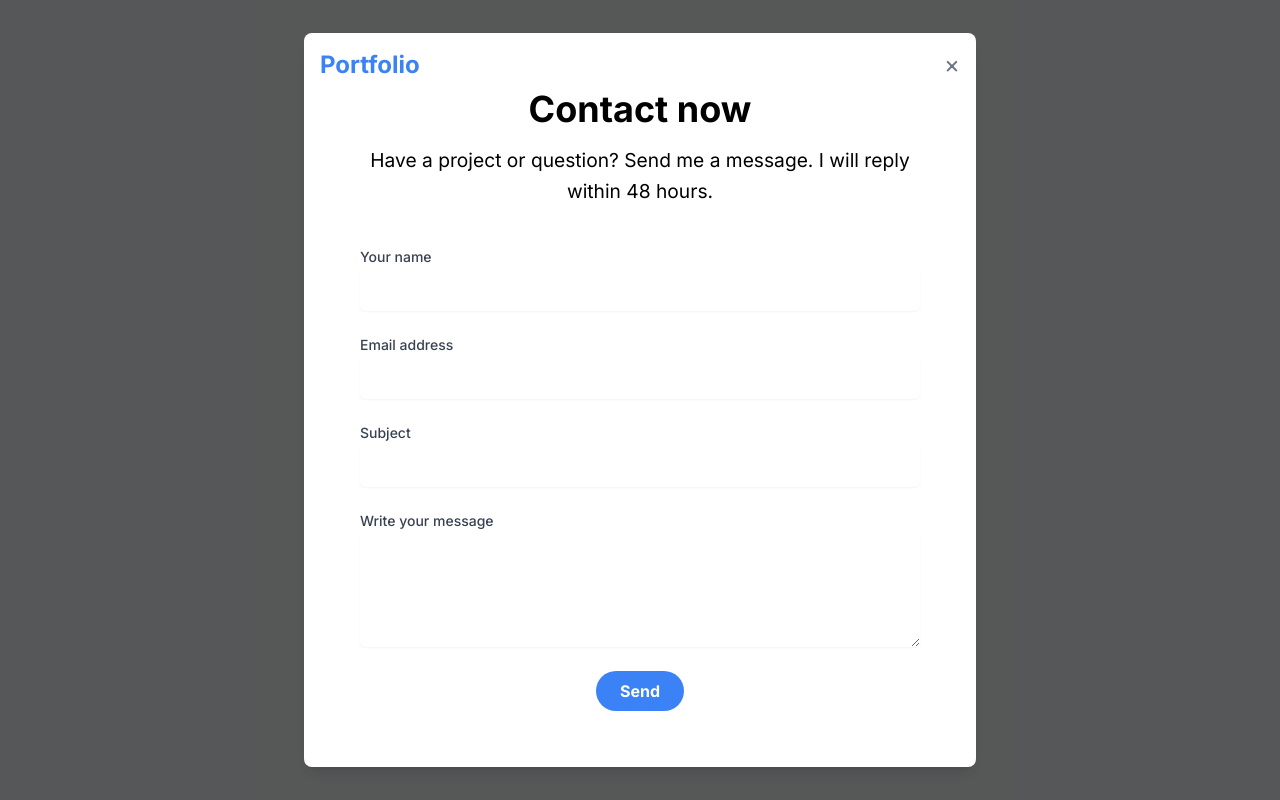
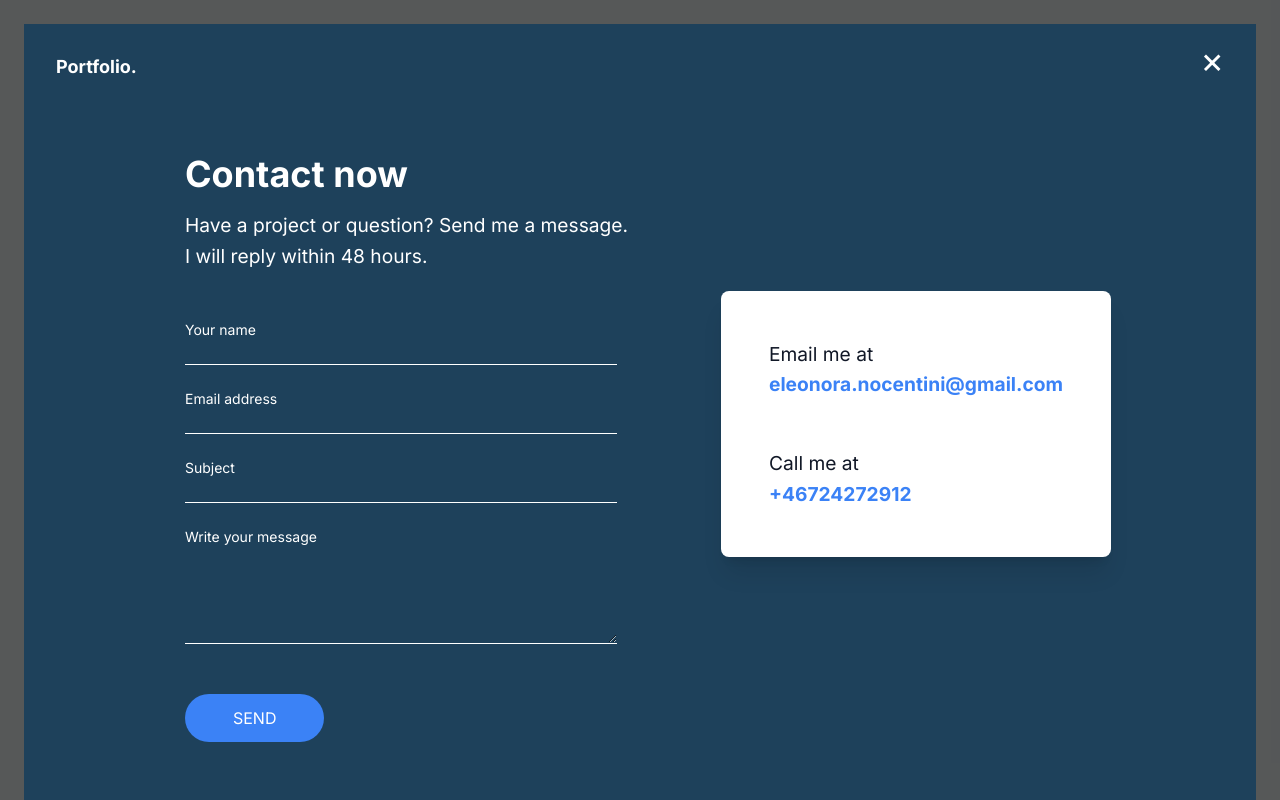
Before and after one commit to Elli2022/my-portfolio, a Next.js app: page /contact in a window 1280 px wide. Built offline with nearby package versions, Linux system fonts and the light colour scheme.

Commit message:
fixed some styling + trying to fix API route for mail

```diff
--- a/src/app/components/Modal.tsx
+++ b/src/app/components/Modal.tsx
@@ -1,4 +1,3 @@
-// src/app/components/Modal.tsx
 "use client";
 
 import { MouseEventHandler, useCallback, useEffect, useRef } from "react";
@@ -38,13 +37,13 @@ export default function Modal({ children }: { children: React.ReactNode }) {
   return (
     <div
       ref={overlay}
-      className="fixed inset-0 z-10 bg-black/60 flex items-center justify-center"
+      className="fixed inset-0 z-10 bg-black/60"
       onClick={onClick}
     >
-      <div ref={wrapper} className="relative bg-white rounded-lg shadow-lg max-w-2xl w-full mx-4 p-6">
+      <div ref={wrapper} className="relative p-6 mx-auto w-full h-full ">
         <button
           onClick={onDismiss}
-          className="absolute top-4 right-4 text-gray-500 hover:text-gray-700 text-2xl"
+          className="absolute top-10 right-14 text-white text-4xl"
           aria-label="Close"
         >
           &times;
--- a/src/app/contact/page.tsx
+++ b/src/app/contact/page.tsx
@@ -1,9 +1,9 @@
-// src/app/contact/page.tsx
+// src/pages/contact.tsx
 "use client";
 
-import { useState } from "react";
-import Modal from "@/app/components/Modal";
+import React, { useState } from "react";
 import Link from "next/link";
+import Modal from "../components/Modal";
 
 const ContactPage = () => {
   const [formData, setFormData] = useState({
@@ -61,26 +61,28 @@ const ContactPage = () => {
 
   return (
     <Modal>
-      <div className="bg-white rounded-lg p-8">
-        <div className="absolute top-4 left-4 text-2xl">
-          <Link href="/" className="text-blue-500 font-bold">
-            Portfolio
+      <div className="min-h-screen bg-[#1E415B] text-white flex flex-col justify-center">
+        <div className="container mx-auto px-4">
+          <div className="absolute top-10 left-14 text-white text-4xl">
+            <Link href="/" className="text-white font-bold text-lg">
+              Portfolio.
             </Link>
           </div>
 
+          <div className="flex flex-wrap justify-center gap-10 ml-4">
+            <div className="flex-1 max-w-md">
               <div className="text-center mb-10">
-          <h1 className="text-4xl font-bold mb-4">Contact now</h1>
-          <p className="mb-6">
+                <h1 className="text-4xl font-bold mb-4 text-left mt-12">
+                  Contact now
+                </h1>
+                <p className="mb-12 text-left">
                   Have a project or question? Send me a message. I will reply within 48 hours.
                 </p>
               </div>
 
-        {error && <div className="text-red-500 mb-4">{error}</div>}
-        {success && <div className="text-green-500 mb-4">Message sent successfully!</div>}
-
-        <form onSubmit={handleSubmit} className="space-y-6">
+              <form onSubmit={handleSubmit} className="space-y-6 mr-4">
                 <div>
-            <label htmlFor="name" className="block text-sm font-medium text-gray-700">
+                  <label htmlFor="name" className="block text-sm mt-12 mr-12">
                     Your name
                   </label>
                   <input
@@ -88,12 +90,12 @@ const ContactPage = () => {
                     id="name"
                     value={formData.name}
                     onChange={handleChange}
-              className="mt-1 p-2 block w-full border-gray-300 rounded-md shadow-sm focus:ring-blue-500 focus:border-blue-500"
+                    className="w-full bg-transparent border-white border-b border-gray-600 focus:ring-0 text-white"
                     required
                   />
                 </div>
                 <div>
-            <label htmlFor="email" className="block text-sm font-medium text-gray-700">
+                  <label htmlFor="email" className="block text-sm">
                     Email address
                   </label>
                   <input
@@ -101,12 +103,12 @@ const ContactPage = () => {
                     id="email"
                     value={formData.email}
                     onChange={handleChange}
-              className="mt-1 p-2 block w-full border-gray-300 rounded-md shadow-sm focus:ring-blue-500 focus:border-blue-500"
+                    className="w-full bg-transparent border-white border-b border-gray-600 focus:ring-0 text-white"
                     required
                   />
                 </div>
                 <div>
-            <label htmlFor="subject" className="block text-sm font-medium text-gray-700">
+                  <label htmlFor="subject" className="block text-sm">
                     Subject
                   </label>
                   <input
@@ -114,12 +116,12 @@ const ContactPage = () => {
                     id="subject"
                     value={formData.subject}
                     onChange={handleChange}
-              className="mt-1 p-2 block w-full border-gray-300 rounded-md shadow-sm focus:ring-blue-500 focus:border-blue-500"
+                    className="w-full bg-transparent border-white border-b border-gray-600 focus:ring-0 text-white"
                     required
                   />
                 </div>
                 <div>
-            <label htmlFor="message" className="block text-sm font-medium text-gray-700">
+                  <label htmlFor="message" className="block text-sm">
                     Write your message
                   </label>
                   <textarea
@@ -127,14 +129,14 @@ const ContactPage = () => {
                     rows={4}
                     value={formData.message}
                     onChange={handleChange}
-              className="mt-1 p-2 block w-full border-gray-300 rounded-md shadow-sm focus:ring-blue-500 focus:border-blue-500"
+                    className="w-full bg-transparent border-white border-b border-gray-600 focus:ring-0 text-white"
                     required
                   ></textarea>
                 </div>
-          <div className="flex justify-center">
+                <div className="flex-left justify-center mb-4 md:mb-6">
                   <button
                     type="submit"
-              className="py-2 px-6 bg-blue-500 text-white font-bold rounded-full hover:bg-blue-600 transition-colors"
+                    className="py-2 px-8 md:py-2.5 md:px-10 lg:py-3 lg:px-12 text-xs md:text-sm lg:text-base bg-blue-500 text-white uppercase rounded-full cursor-pointer no-underline transition-colors duration-300 ease inline-block mt-5"
                     disabled={isLoading}
                   >
                     {isLoading ? "Sending..." : "Send"}
@@ -142,6 +144,28 @@ const ContactPage = () => {
                 </div>
               </form>
             </div>
+
+            <div className="max-w-md mt-auto mb-auto ml-12">
+              <div className="bg-white text-gray-900 p-12 rounded-lg shadow-xl">
+                <div className="text-left">
+                  <p className="mb-12">
+                    Email me at <br />
+                    <a href="mailto:eleonora.nocentini@gmail.com" className="text-blue-500 font-bold">
+                      eleonora.nocentini@gmail.com
+                    </a>
+                  </p>
+                  <p className="mt-12">
+                    Call me at <br />
+                    <a href="tel:+46724272912" className="text-blue-500 font-bold">
+                      +46724272912
+                    </a>
+                  </p>
+                </div>
+              </div>
+            </div>
+          </div>
+        </div>
+      </div>
     </Modal>
   );
 };
--- a/src/app/projects/page.tsx
+++ b/src/app/projects/page.tsx
@@ -1,35 +1,49 @@
 // src/app/projects/page.tsx
-import Navbar from '@/app/components/Navbar';
-import Footer from '@/app/components/Footer';
+import Head from 'next/head';
 import Image from 'next/image';
+import Footer from '../components/Footer';
+import Navbar from '../components/Navbar';
 
 const ProjectsPage = () => {
   return (
     <>
+      <Head>
+        <title>Min Portfölj - Projekt</title>
+        <meta
+          name="description"
+          content="Eleonoras projektportfölj - en mångsidig front-end utvecklare med passion för teknik och programmering."
+        />
+      </Head>
+
+      <main className="min-h-screen animated-gradient">
         <Navbar />
-      <main className="container mx-auto my-8 px-4">
-        <h1 className="text-4xl font-bold mb-12 text-center">Projects</h1>
-        <div className="grid grid-cols-1 md:grid-cols-2 lg:grid-cols-3 gap-8">
-          <div className="bg-white p-6 rounded-lg shadow-lg hover:shadow-2xl transition-shadow duration-300">
-            <h2 className="text-2xl font-bold mb-2">Advokatbyrå</h2>
-            <p className="text-gray-700 mb-4">A professional website for a law firm.</p>
-            <div className="mb-4 overflow-hidden rounded-lg">
+        <div className="container mx-auto px-4 py-16">
+          <h1 className="text-5xl font-extrabold mb-16 text-center text-gray-800 dark:text-white">My Projects</h1>
+          <div className="grid grid-cols-1 md:grid-cols-2 lg:grid-cols-3 gap-12">
+            <div className="bg-white dark:bg-gray-800 p-6 rounded-lg shadow-lg hover:shadow-2xl transition-shadow duration-300">
+              <div className="relative overflow-hidden rounded-lg mb-6">
                 <Image
                   src="/images/advokatbyra.png"
                   alt="Advokatbyrå Project"
                   width={600}
                   height={400}
-                className="rounded-lg hover:scale-105 transition-transform duration-300"
+                  className="w-full h-full object-cover transform hover:scale-105 transition-transform duration-300"
                 />
+                <div className="absolute inset-0 bg-gradient-to-t from-black via-transparent to-transparent opacity-70"></div>
+                <div className="absolute bottom-4 left-4 text-white z-10">
+                  <h2 className="text-3xl font-bold">Advokatbyrå</h2>
+                  <p className="mt-1">A professional website for a law firm.</p>
                 </div>
-            <a href="https://advokatbyra.netlify.app/" target="_blank" rel="noopener noreferrer" className="inline-block bg-blue-500 text-white py-2 px-4 rounded-full hover:bg-blue-600 transition-colors duration-300">
+              </div>
+              <a href="https://advokatbyra.netlify.app/" target="_blank" rel="noopener noreferrer" className="block bg-blue-600 text-white text-center py-3 rounded-full hover:bg-blue-700 transition-colors duration-300">
                 View Project
               </a>
             </div>
             {/* Lägg till fler projekt här */}
           </div>
+        </div>
+        <Footer />
       </main>
-      <Footer />
     </>
   );
 };
```
Also changed, not shown: 1 other file (tests, documents, lock files or other folders). Lines whose indentation alone changed are shown as unchanged.
